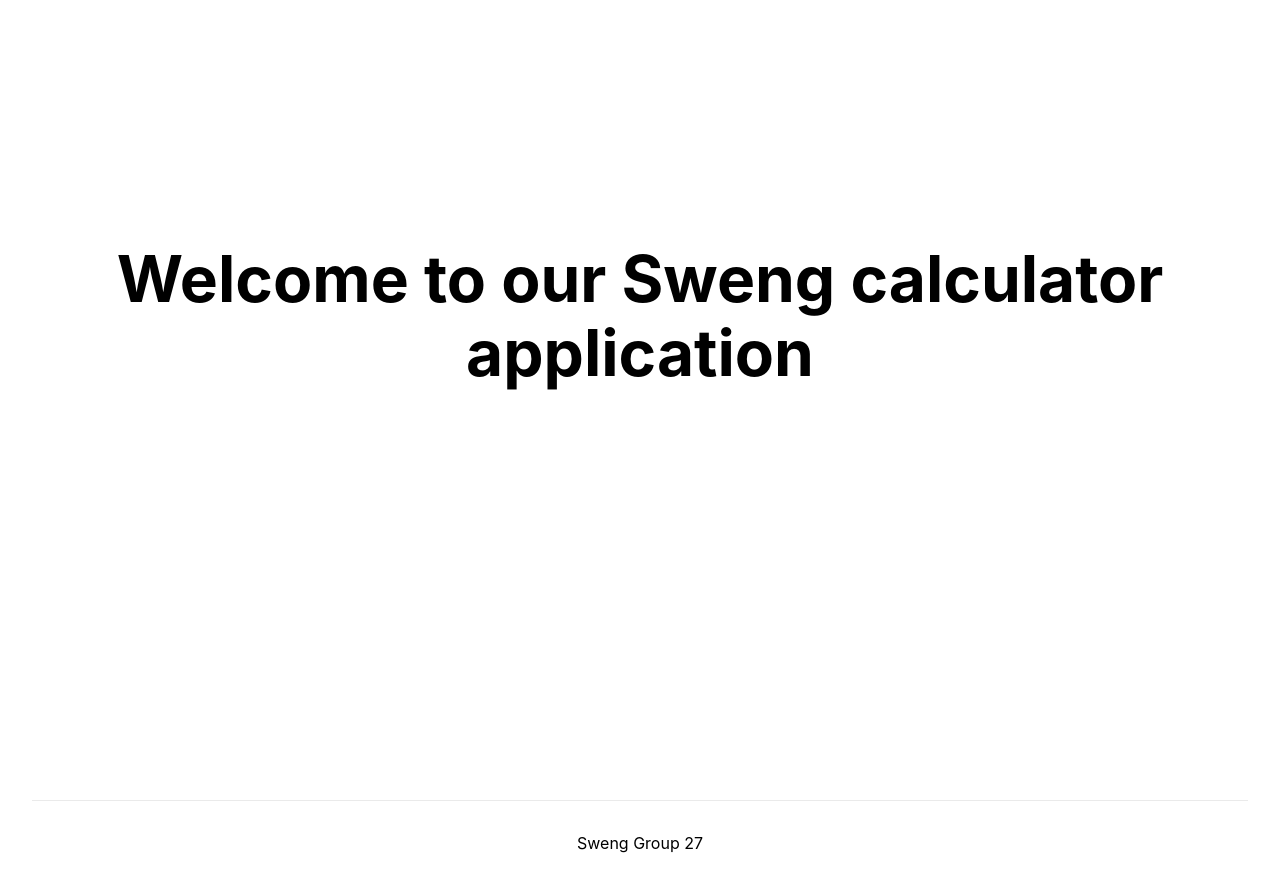
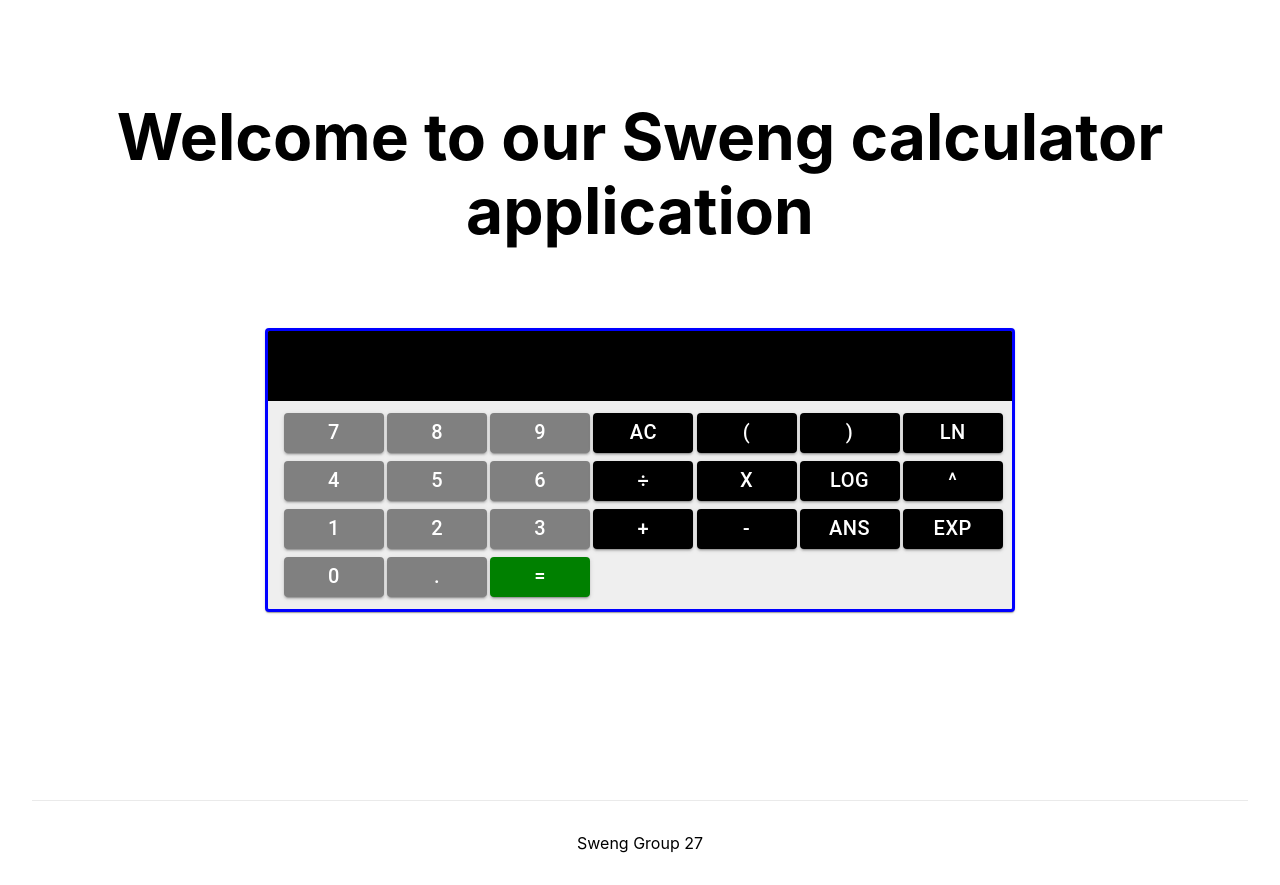
Before and after one commit to neilshevlin/sweng-calc-webapp, a Next.js app: page / in a window 1280 px wide. Built offline with nearby package versions, Linux system fonts and the light colour scheme.

Commit message:
Added UI support for calculation

```diff
--- a/pages/api/parse.js
+++ b/pages/api/parse.js
@@ -1,8 +1,8 @@
 import { evaluateExpression } from '../../controllers/evaluate_expression';
-import { testing } from '../../controllers/eval_alpha';
+// import { testing } from '../../controllers/eval_alpha';
 
 export default function handler(req, res) {
-    let answer = testing(req.body.string);
+    let answer = evaluateExpression(req.body.string);
 
     if (answer == false){
         res.status(400).json({ error: 'Invalid expression' });
--- a/pages/index.js
+++ b/pages/index.js
@@ -3,12 +3,38 @@ import Image from 'next/image'
 import styles from '../styles/Home.module.css'
 import * as React from 'react'
 import Box from '@mui/material/Box';
-import { Button, TextField} from '@mui/material';
+import { Button, TextField, Card, CardActions, CardContent, Typography, CardHeader, Grid} from '@mui/material';
 import { UseState } from 'react';
 
 export default function Home() {
   const [string, setString] = React.useState('');
-
+  const [answer, setAnswer] = React.useState('');
+  const key_second = [
+    {char: '7', color:'grey'},
+    {char: '8', color:'grey'},
+    {char: '9', color:'grey'},
+    {char: 'AC', color:'black'},
+    {char: '(', color:'black'},
+    {char: ')', color:'black'},
+    {char: 'ln', color:'black'},
+    {char: '4', color:'grey'},
+    {char: '5', color:'grey'},
+    {char: '6', color:'grey'},
+    {char: '÷', color:'black'},
+    {char: 'x', color:'black'},
+    {char: 'log', color:'black'},
+    {char: '^', color:'black'},
+    {char: '1', color:'grey'},
+    {char: '2', color:'grey'},
+    {char: '3', color:'grey'},
+    {char: '+', color:'black'},
+    {char: '-', color:'black'},
+    {char: 'Ans', color:'black'},
+    {char: 'Exp', color:'black'},
+    {char: '0', color:'grey'},
+    {char: '.', color:'grey'},
+    {char: '=', color:'green'},
+]
   return (
     <div className={styles.container}>
       <Head>
@@ -23,7 +49,7 @@ export default function Home() {
         <Box
           component="form"
           sx={{
-            width: 500,
+            width: 750,
             mt: 10,
             maxWidth: '100%',
             '& .MuiOutlinedInput-root': {
@@ -48,6 +74,69 @@ export default function Home() {
           noValidate
           autoComplete="off"
         >
+          <Card sx={{ mb: 4, backgroundColor: '#efefef', border: 'solid blue'}}>
+            <CardHeader
+              title={answer}
+              sx={{ color: 'white', backgroundColor: 'black', minHeight: 70}}
+            />
+            <CardActions>
+                <Grid container >
+                  {key_second.map((key) => {
+                    return (
+                      <Grid item xs={1.7} key={key}>
+                        <Button variant="contained" sx={{
+                          width: 100,
+                          height: 40,
+                          fontSize: 20,
+                          backgroundColor:`${key.color}`,
+                          color: 'white',
+                          mx:1,
+                          my:0.5,
+                          // on hover, change color to white
+                          '&:hover': {
+                            backgroundColor: `${key.color}`,
+                            opacity: 0.8,
+                          },
+                        }}
+                          onClick={() =>
+                            {if (key.char == 'AC'){
+                              setString('');
+                              setAnswer('');
+                            } else if (key.char == '='){
+                              setString(answer);
+                              fetch('/api/parse', {
+                                method: 'POST',
+                                headers: {
+                                  'Content-Type': 'application/json',
+                                },
+                                body: JSON.stringify({string: string}),
+                              })
+                              .then((res) => res.json())
+                              .then((data) => {
+                                if (data.error){
+                                  setAnswer(data.error);
+                                } else {
+                                  setAnswer(data.answer);
+                                }
+                              });
+                              setAnswer('');
+                              setString('');
+
+                            } else if (key.char == 'Ans'){
+                              setString(answer);
+                            } else if (key.char == 'Exp'){
+                              setString(answer);
+                            } else {
+                              setString(string + key.char);
+                            }}}
+                          >{key.char}</Button>
+                      </Grid>
+                    )
+                  })}
+                </Grid>
+            </CardActions>
+          </Card>
+
           <TextField
           fullWidth
           label="Enter some problem for calculation"
@@ -71,7 +160,7 @@ export default function Home() {
               })
                 .then((res) => res.json())
                 .then((data) => {
-                  console.log(data);
+                  setAnswer(data.answer);
                 });
 
               // prevent default is needed here because the default behavior of the enter key is to submit the form, which will refresh the page
@@ -81,8 +170,7 @@ export default function Home() {
           }}
 
           />
-      </Box>
-      <p>{string}</p>
+        </Box>
 
 
       </main>
```
